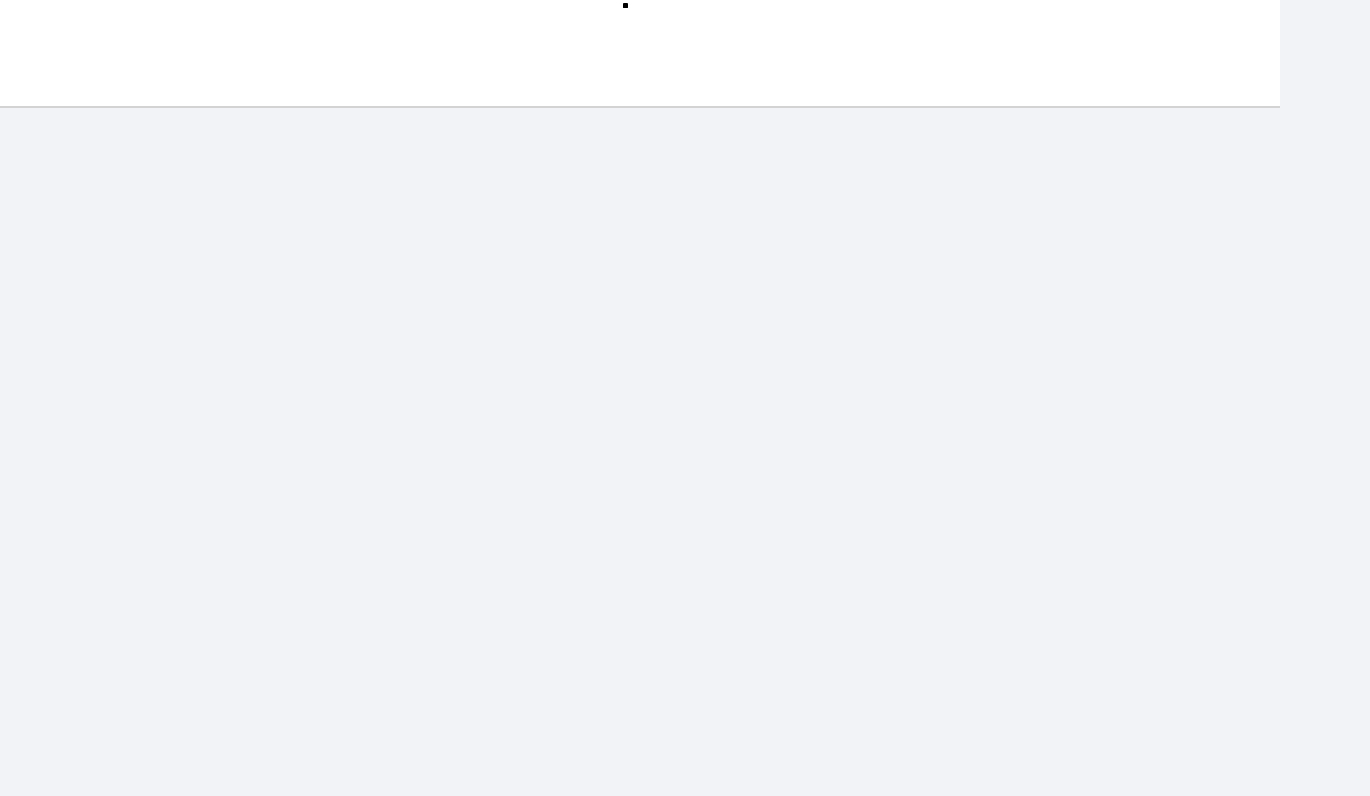
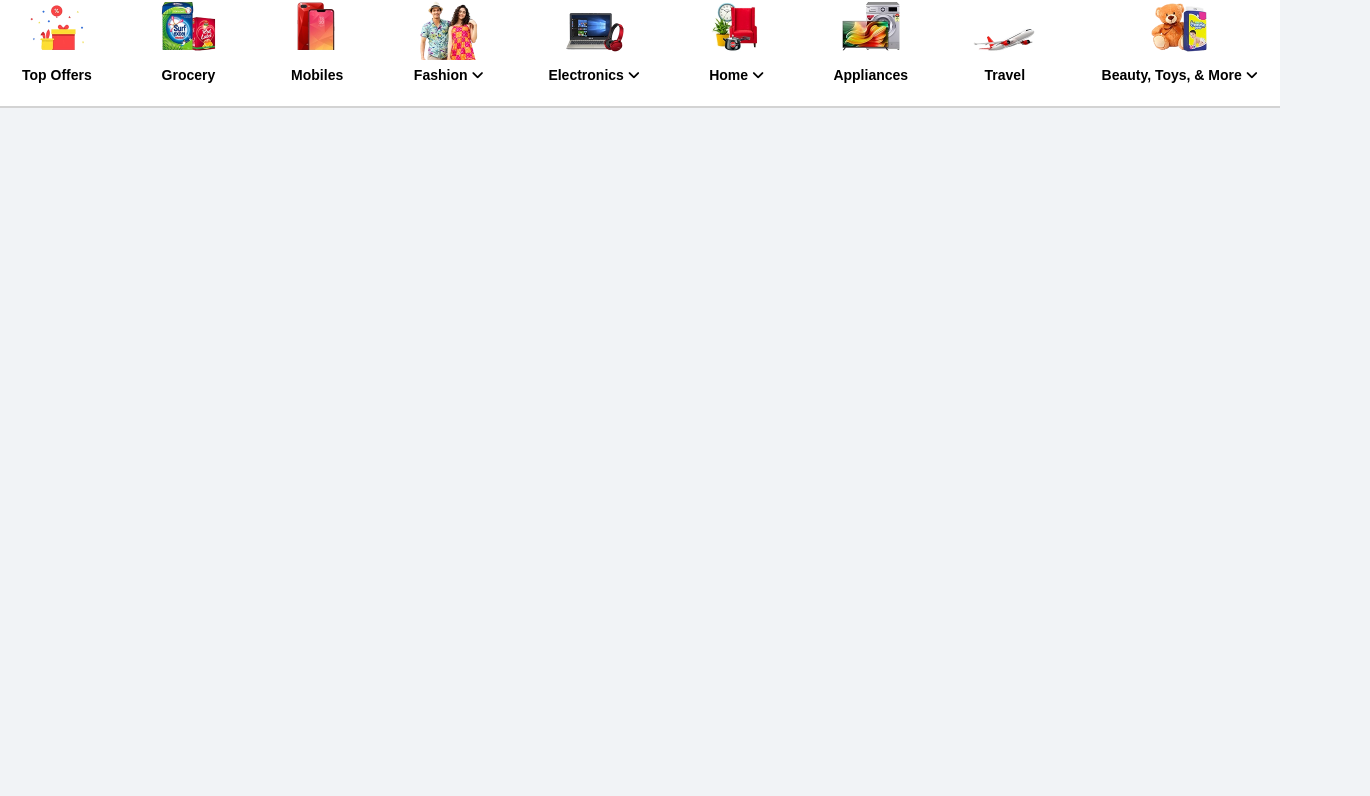
Before and after one commit to BakedJohnny/bakedjohnny.github.io, a plain HTML site: page index.html in a window 1280 px wide. Shown: the part 60-856 px from the top of the page, 1370 px wide, since content can reach past the window. Drawn offline with Linux system fonts and the light colour scheme.

Commit message:
added main heading contents
added a missed element - become a seller
made a small change in more list
almost done heading categories

```diff
--- a/css/style.css
+++ b/css/style.css
@@ -6,7 +6,7 @@
 body{
   background: #f1f3f6;
   text-decoration: none;
-  font-family: Roboto, Arial, Sans-serif;
+  font-family: Arial, Sans-serif;
   min-height: 140vh;
   background: #f1f3f6;
 }
@@ -135,12 +135,12 @@ body{
   font-size: 16px;
 }
 
-.more, .cart{
+.more, .cart, .seller{
   position: relative;
   left: 45px;
 }
 
-.more_lan, .cart_lan{
+.more_lan, .cart_lan, .seller_lan{
   color: white;
   font-weight: bold;
   margin: 0px 20px;
@@ -154,3 +154,39 @@ body{
   min-height: 112px;
   border-bottom: 2px solid lightgrey;
 }
+
+.heading_category_list{
+  list-style: none;
+  max-width: 1280px;
+  justify-content: space-between;
+  width: 100%
+}
+
+.heading_category_items{
+  padding-left: 12px 8px;
+  cursor: pointer;
+  text-align: center;
+}
+
+.heading_category_items:hover{
+  color: #2874f0;
+}
+
+.cat_image{
+  height: 64px;
+  width: 64px;
+  margin-bottom: 3px;
+}
+
+.heading_item_name{
+  font-size: 14px;
+  font-weight: 550;
+}
+
+.heading_category_items:first-child{
+  padding-left: 22px;
+}
+
+.heading_category_items:last-child{
+  padding-right: 22px;
+}
--- a/index.html
+++ b/index.html
@@ -43,7 +43,9 @@
             </ul>
           </div>
         </div>
-
+        <div class="seller">
+          <span class="seller_lan">Become a seller</span>
+        </div>
         <!-- more-->
         <div class="more">
           <span class="more_lan">More <i class="fa fa-angle-down"></i></span>
@@ -51,7 +53,6 @@
             <div class="pointer more_pointer"></div>
             <ul class="more_dropdown_list">
               <li class="more_drop_li"><i class="more_icon fa fa-bell"></i>Notification Preferances</li>
-              <li class="more_drop_li"><i class="more_icon fa fa-shopping-basket"></i>Sell on Flipkart</li>
               <li class="more_drop_li"><i class="more_icon fa fa-question"></i>24x7 Customer Care</li>
               <li class="more_drop_li"><i class="more_icon fa fa-line-chart"></i>Advertise</li>
               <li class="more_drop_li"><i class="more_icon fa fa-download"></i>Download App</li>
@@ -70,15 +71,41 @@
     <div class="heading_categories flex">
       <ul class="heading_category_list flex">
         <li class="heading_category_items">
-        <img src="" alt="" class="cat_image"></li>
-        <li class="heading_category_items"></li>
-        <li class="heading_category_items"></li>
-        <li class="heading_category_items"></li>
-        <li class="heading_category_items"></li>
-        <li class="heading_category_items"></li>
-        <li class="heading_category_items"></li>
-        <li class="heading_category_items"></li>
-        <li class="heading_category_items"></li>
+          <img src="images/topoffers.png" alt="Error loading image" class="cat_image">
+          <p class="heading_item_name">Top Offers</p>
+        </li>
+        <li class="heading_category_items">
+          <img src="images/grocery.png" alt="Error loading image" class="cat_image">
+          <p class="heading_item_name">Grocery</p>
+        </li>
+        <li class="heading_category_items">
+          <img src="images/mobiles.png" alt="Error loading image" class="cat_image">
+          <p class="heading_item_name">Mobiles</p>
+        </li>
+        <li class="heading_category_items">
+          <img src="images/fashion.png" alt="Error loading image" class="cat_image">
+          <p class="heading_item_name">Fashion <i class="fa fa-angle-down"></i></p>
+        </li>
+        <li class="heading_category_items">
+          <img src="images/electronics.png" alt="Error loading image" class="cat_image">
+          <p class="heading_item_name">Electronics <i class="fa fa-angle-down"></i></p>
+        </li>
+        <li class="heading_category_items">
+          <img src="images/home.png" alt="Error loading image" class="cat_image">
+          <p class="heading_item_name">Home <i class="fa fa-angle-down"></i></p>
+        </li>
+        <li class="heading_category_items">
+          <img src="images/appliances.png" alt="Error loading image" class="cat_image">
+          <p class="heading_item_name">Appliances</p>
+        </li>
+        <li class="heading_category_items">
+          <img src="images/travel.png" alt="Error loading image" class="cat_image">
+          <p class="heading_item_name">Travel</p>
+        </li>
+        <li class="heading_category_items">
+          <img src="images/beauty_toys.png" alt="Error loading image" class="cat_image">
+          <p class="heading_item_name">Beauty, Toys, &amp More <i class="fa fa-angle-down"></i></p>
+        </li>
       </ul>
     </div>
   </body>
```
Also changed, not shown: images/appliances.png (added), images/beauty_toys.png (added), images/electronics.png (added), images/fashion.png (added), images/grocery.png (added), images/home.png (added), images/mobiles.png (added), images/topoffers.png (added), images/travel.png (added).
